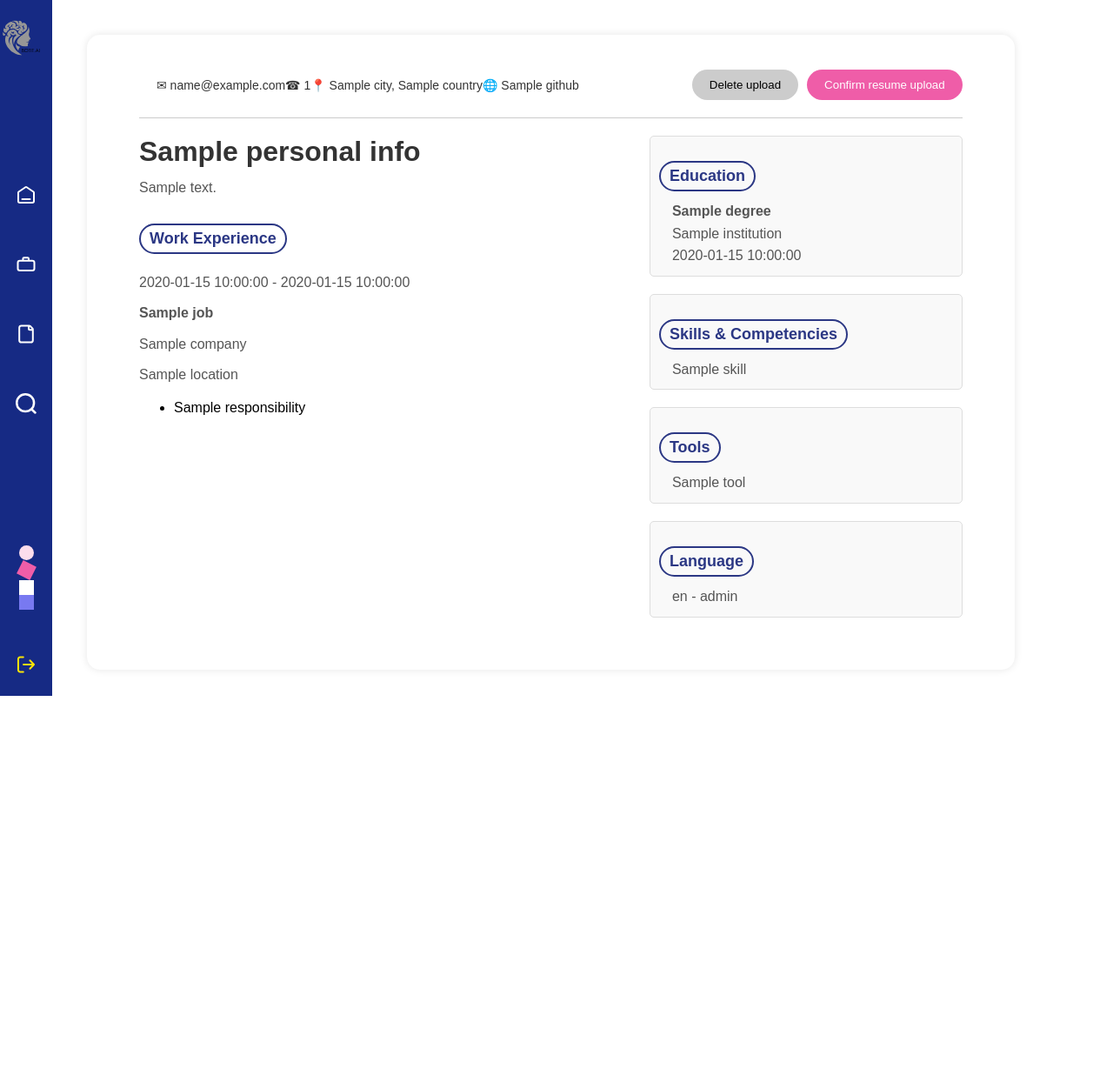
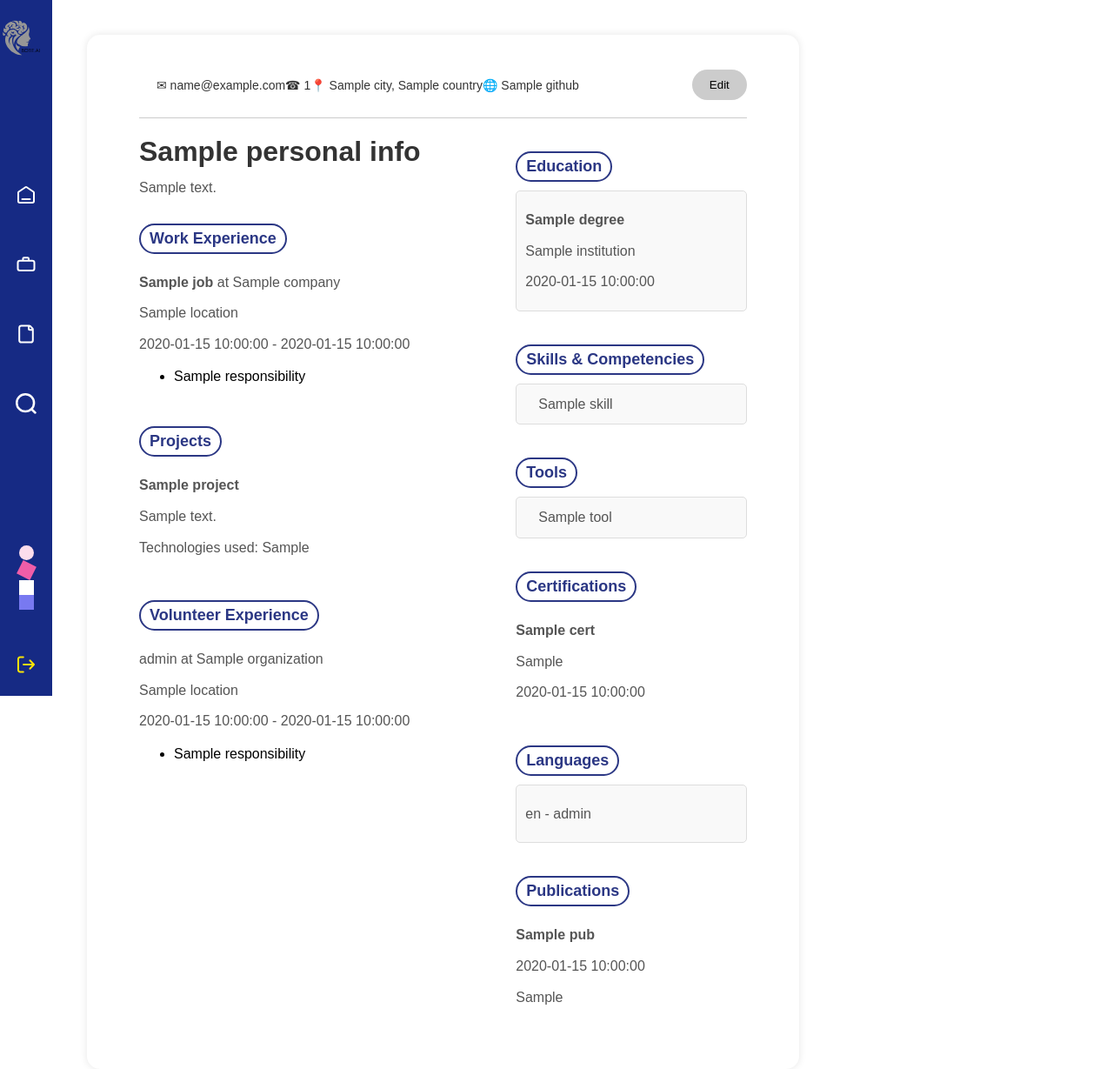
Before and after one commit to Chana-Levi/new_resume, a Flask app: template app/api/templates/resume.html in a window 1280 px wide. Shown: the whole page at 87% size. Before the commit the page ends 800 px from the top, so only its background shows below. Run offline with Flask 3, Linux system fonts and the light colour scheme; the template is opened without the code that fills it: most values are stand-ins (such as "Sample title", 1, 10 or a date in 2020); parts of the project's set-up code (start-up, migrations or seed data) failed here and were passed over.

Commit message:
full resume figma added

```diff
--- a/app/api/templates/auth.html
+++ b/app/api/templates/auth.html
@@ -12,7 +12,7 @@
             justify-content: center;
             align-items: center;
             height: 100vh;
-            background-color: #150F6B; /* Background color from Figma */
+            background-color: #150F6B;
         }
 
         .container {
@@ -115,7 +115,6 @@
         <div class="inner-container">
             <h2>Sign in</h2>
             <input type="text" class="input-field" placeholder="Username">
-            <input type="email" class="input-field" placeholder="Email">
             <input type="password" class="input-field" placeholder="Password">
             <button class="google-button" onclick="window.location.href='{{ url_for('auth_bp.google_login', login_attempt='register') }}'">
                 <img src="https://www.google.com/images/icons/product/search-32.png" alt="Google Logo" width="24" height="24">
--- a/app/api/templates/resume.html
+++ b/app/api/templates/resume.html
@@ -54,7 +54,7 @@
             margin-left: 10px;
             border-radius: 20px;
         }
-        .header .buttons .delete {
+        .header .buttons .edit {
             background-color: #ccc;
             color: black;
         }
@@ -113,6 +113,17 @@
             font-size: 16px;
             line-height: 1.6;
         }
+
+        /* The following styles are only applied when editing is enabled */
+        .editable[contenteditable="true"] {
+            border: 1px solid black;
+            padding: 10px;
+            border-radius: 5px;
+        }
+        .editable[contenteditable="true"]:focus {
+            outline: none;
+        }
+
         @media (max-width: 768px) {
             .resume {
                 flex-direction: column;
@@ -123,10 +134,11 @@
         }
     </style>
     <script>
-        function confirmAction() {
-            if (confirm('Are you sure you want to confirm the resume upload?')) {
-                window.location.href = 'link';
-            }
+        function enableEditing() {
+            const sections = document.querySelectorAll('.editable');
+            sections.forEach(section => {
+                section.setAttribute('contenteditable', 'true');
+            });
         }
     </script>
 </head>
@@ -136,7 +148,7 @@
         <div class="main-content">
             <div class="header">
                 <div>
-                    <div class="info">
+                    <div class="info editable">
                         <p>&#9993; {{ personal_info.contact_info.email }}</p>
                         <p>&#9742; {{ personal_info.contact_info.phone_number }}</p>
                         <p>&#128205; {{ personal_info.contact_info.address.city }}, {{ personal_info.contact_info.address.country }}</p>
@@ -144,22 +156,23 @@
                     </div>
                 </div>
                 <div class="buttons">
-                    <button class="delete" onclick="return confirm('Are you sure you want to delete the upload?')">Delete upload</button>
-                    <button class="confirm" onclick="confirmAction()">Confirm resume upload</button>
+                    <button class="edit" onclick="enableEditing()">Edit</button>
+{#                    <button class="confirm">Confirm</button>#}
                 </div>
             </div>
             <div class="resume">
                 <div class="left-column">
-                    <h2>{{ personal_info.name }}</h2>
-                    <p>{{ summary }}</p>
-                    <div class="section">
+                    <h2 class="editable">{{ personal_info.name }}</h2>
+                    <p class="editable">{{ summary }}</p>
+
+                    <!-- Work Experience Section -->
+                    {% if professional_experience %}
                     <h3 class="section-title">Work Experience</h3>
-                        <div class="work-experience">
-                            {% for job in experience %}
+                    <div class="section editable">
+                        {% for job in professional_experience %}
+                            <p><strong>{{ job.job_title }}</strong> at {{ job.company }}</p>
+                            <p>{{ job.location }}</p>
                             <p>{{ job.start_date }} - {{ job.end_date }}</p>
-                                <p><strong>{{ job.job_title }}</strong></p>
-                                <p>{{ job.company }}</p>
-                                <p>{{ job.location }}</p>
                             <ul>
                                 {% for responsibility in job.responsibilities %}
                                     <li>{{ responsibility }}</li>
@@ -167,43 +180,108 @@
                             </ul>
                         {% endfor %}
                     </div>
+                    {% endif %}
+
+                    <!-- Projects Section -->
+                    {% if projects %}
+                    <h3 class="section-title">Projects</h3>
+                    <div class="section editable">
+                        {% for project in projects %}
+                            <p><strong>{{ project.title }}</strong></p>
+                            <p>{{ project.description }}</p>
+                            <p>Technologies used: {{ project.technologies_used | join(', ') }}</p>
+                        {% endfor %}
                     </div>
+                    {% endif %}
+
+                    <!-- Volunteer Experience Section -->
+                    {% if volunteer_experience %}
+                    <h3 class="section-title">Volunteer Experience</h3>
+                    <div class="section editable">
+                        {% for vol in volunteer_experience %}
+                            <p>{{ vol.role }} at {{ vol.organization }}</p>
+                            <p>{{ vol.location }}</p>
+                            <p>{{ vol.start_date }} - {{ vol.end_date }}</p>
+                            <ul>
+                                {% for responsibility in vol.responsibilities %}
+                                    <li>{{ responsibility }}</li>
+                                {% endfor %}
+                            </ul>
+                        {% endfor %}
                     </div>
+                    {% endif %}
+                </div>
+
                 <div class="right-column">
-                    <div class="section education">
+                    <!-- Education Section -->
+                    {% if education %}
                     <h3 class="section-title">Education</h3>
-                        <div class="list">
+                    <div class="section education editable">
                         {% for edu in education %}
                             <p><strong>{{ edu.degree }}</strong></p>
                             <p>{{ edu.institution }}</p>
                             <p>{{ edu.graduation_date }}</p>
                         {% endfor %}
                     </div>
-                    </div>
-                    <div class="section skills-competencies">
+                    {% endif %}
+
+                    <!-- Skills & Competencies Section -->
+                    {% if skills %}
                     <h3 class="section-title">Skills & Competencies</h3>
+                    <div class="section skills-competencies editable">
                         <div class="list">
                             {% for skill in skills %}
                                 <p>{{ skill }}</p>
                             {% endfor %}
                         </div>
                     </div>
-                    <div class="section tools">
+                    {% endif %}
+
+                    <!-- Tools Section -->
+                    {% if tools %}
                     <h3 class="section-title">Tools</h3>
+                    <div class="section tools editable">
                         <div class="list">
                             {% for tool in tools %}
                                 <p>{{ tool }}</p>
                             {% endfor %}
                         </div>
                     </div>
-                    <div class="section language">
-                        <h3 class="section-title">Language</h3>
-                        <div class="list">
+                    {% endif %}
+
+                    <!-- Certifications Section -->
+                    {% if certifications %}
+                    <h3 class="section-title">Certifications</h3>
+                    <div class="section certifications editable">
+                        {% for cert in certifications %}
+                            <p><strong>{{ cert.name }}</strong></p>
+                            <p>{{ cert.issuing_organization }}</p>
+                            <p>{{ cert.issue_date }}</p>
+                        {% endfor %}
+                    </div>
+                    {% endif %}
+
+                    <!-- Languages Section -->
+                    {% if languages %}
+                    <h3 class="section-title">Languages</h3>
+                    <div class="section language editable">
                         {% for language in languages %}
                             <p>{{ language.language }} - {{ language.proficiency_level }}</p>
                         {% endfor %}
                     </div>
+                    {% endif %}
+
+                    <!-- Publications Section -->
+                    {% if publications %}
+                    <h3 class="section-title">Publications</h3>
+                    <div class="section publications editable">
+                        {% for pub in publications %}
+                            <p><strong>{{ pub.title }}</strong></p>
+                            <p>{{ pub.publication_date }}</p>
+                            <p>{{ pub.journal_or_conference }}</p>
+                        {% endfor %}
                     </div>
+                    {% endif %}
                 </div>
             </div>
         </div>
--- a/requirements.txt
+++ b/requirements.txt
@@ -6,9 +6,13 @@
 openai~=0.28.1
 tesseract
 pypdf
-llama-index
+llama_index
 pymongo~=4.8.0
 Werkzeug~=3.0.1
 Authlib~=1.3.1
 pytesseract~=0.3.10
 fitz~=0.0.1.dev2
+pypandoc
+python-docx
+pymupdf
+langchain-community
```
Also changed, not shown: app/__init__.py (+7 -0 lines), app/api/routes/full_resume.py (added, +46 -0 lines), app/api/routes/resume.py (+9 -7 lines), app/api/routes/resume_list.py (+11 -2 lines), app/api/routes/resume_routes.py (+0 -7 lines), app/api/templates/full_resume.html (added, +88 -0 lines), app/api/templates/resume_list.html (+9 -6 lines), 2 other files. Lines whose indentation alone changed are shown as unchanged.
